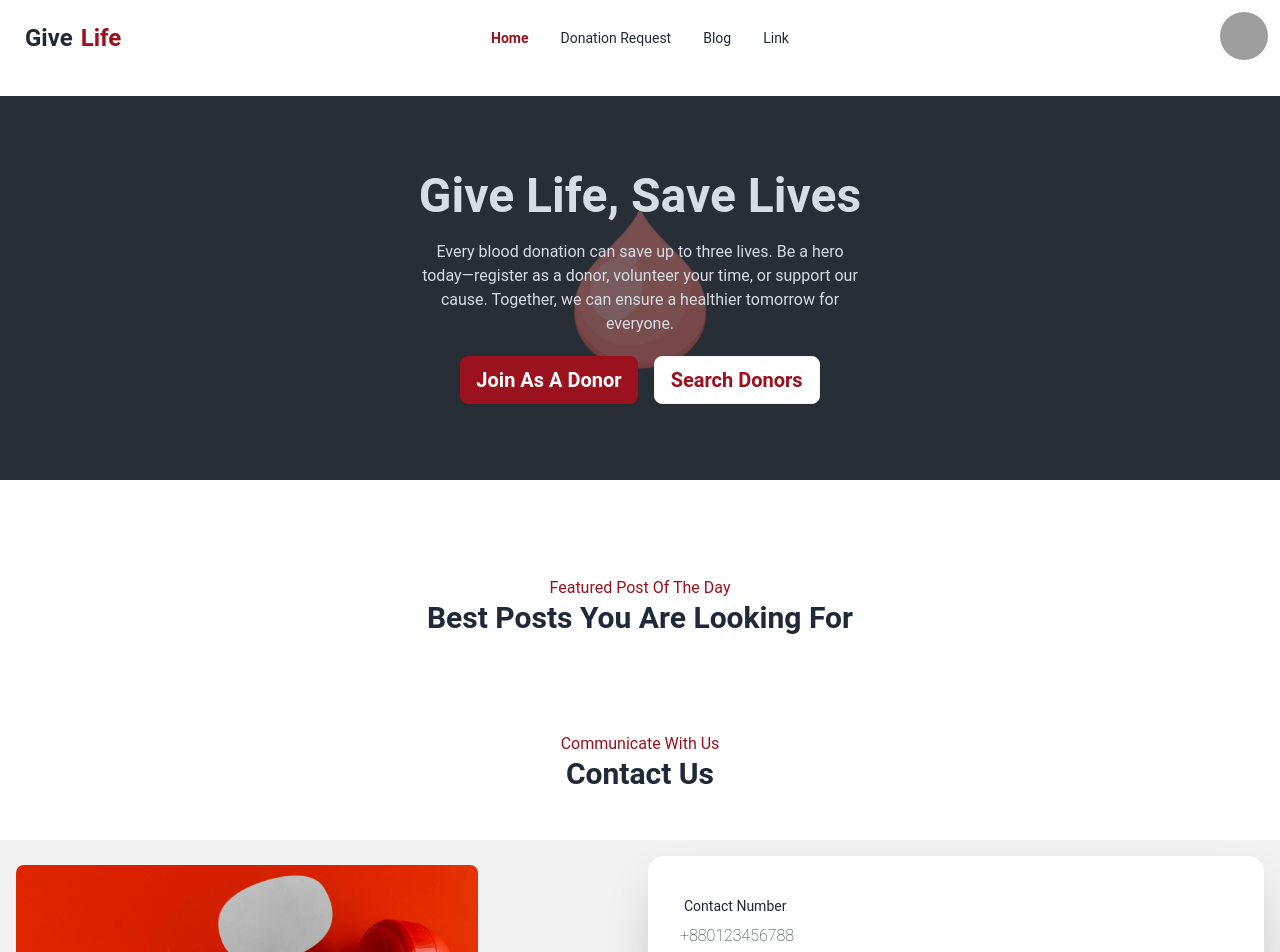
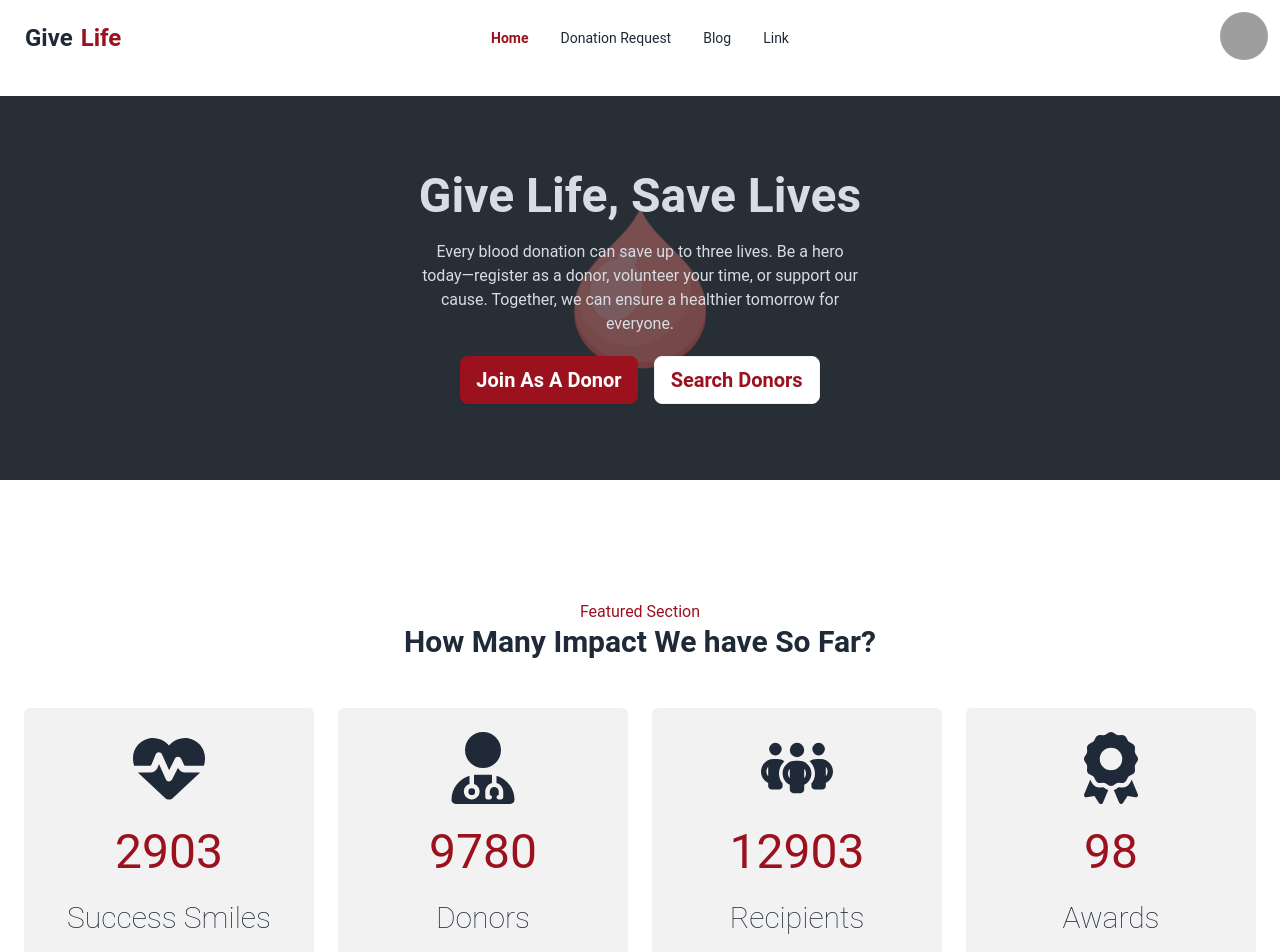
Before and after one commit to tisabbir/give-life-client, a React (Vite) app: page / in a window 1280 px wide. Shown: the top 952 px of the page. Built offline with nearby package versions, Linux system fonts and the light colour scheme; grey boxes are pictures that could not be loaded.

Commit message:
Featured Section Completed

```diff
--- a/src/Pages/Home/ContactUs/ContactUs.jsx
+++ b/src/Pages/Home/ContactUs/ContactUs.jsx
@@ -6,7 +6,7 @@ const ContactUs = () => {
   return (
     <div className="mt-24">
         <SectionTitle subHeading={"Communicate With Us"} Heading={'Contact Us'} />
-      <div className="hero bg-base-200 mt-12">
+      <div className="hero  mt-12">
         <div className="hero-content grid grid-cols-1 lg:grid-cols-2 gap-4">
           <div className="text-center w-full lg:text-left">
             <img className="w-3/4 rounded-lg" src={contactUs} />
--- a/src/Pages/Home/FeaturedSection/FeaturedSection.jsx
+++ b/src/Pages/Home/FeaturedSection/FeaturedSection.jsx
@@ -1,10 +1,35 @@
 import SectionTitle from "../../../Components/SectionTitle/SectionTitle";
+import { FaAward, FaHeartPulse, FaPeopleGroup, FaUserDoctor } from "react-icons/fa6";
 
 
 const FeaturedSection = () => {
     return (
-        <div className="mt-24">
-            <SectionTitle subHeading={'Featured Post Of The Day'} Heading={'Best Posts You Are Looking For'} />
+        <div className="mt-24  bg-white p-6">
+            <SectionTitle subHeading={'Featured Section'} Heading={'How Many Impact We have So Far?'} />
+
+            <div className="mt-12 grid grid-cols-1 md:grid-cols-2 lg:grid-cols-4 gap-6">
+                <div className="text-center bg-base-200 rounded-md  p-6 flex flex-col gap-6 justify-center items-center">
+                    <FaHeartPulse className="mx-auto text-7xl hover:text-[#9B111E]" />
+                    <h1 className="text-5xl text-[#9B111E]">2903</h1>
+                    <h2 className="text-3xl font-extralight">Success Smiles</h2>
+                </div>
+                <div className="text-center bg-base-200 rounded-md p-6 flex flex-col gap-6 justify-center items-center">
+                    <FaUserDoctor className="mx-auto text-7xl hover:text-[#9B111E]" />
+                    <h1 className="text-5xl text-[#9B111E]">9780</h1>
+                    <h2 className="text-3xl font-extralight">Donors</h2>
+                </div>
+                <div className="text-center bg-base-200 rounded-md p-6 flex flex-col gap-6 justify-center items-center">
+                    <FaPeopleGroup className="mx-auto text-7xl hover:text-[#9B111E]" />
+                    <h1 className="text-5xl text-[#9B111E]">12903</h1>
+                    <h2 className="text-3xl font-extralight">Recipients</h2>
+                </div>
+                <div className="text-center bg-base-200 rounded-md p-6 flex flex-col gap-6 justify-center items-center">
+                    <FaAward className="mx-auto text-7xl hover:text-[#9B111E]" />
+                    <h1 className="text-5xl text-[#9B111E]">98</h1>
+                    <h2 className="text-3xl font-extralight">Awards</h2>
+                </div>
+
+            </div>
         </div>
     );
 };
```
